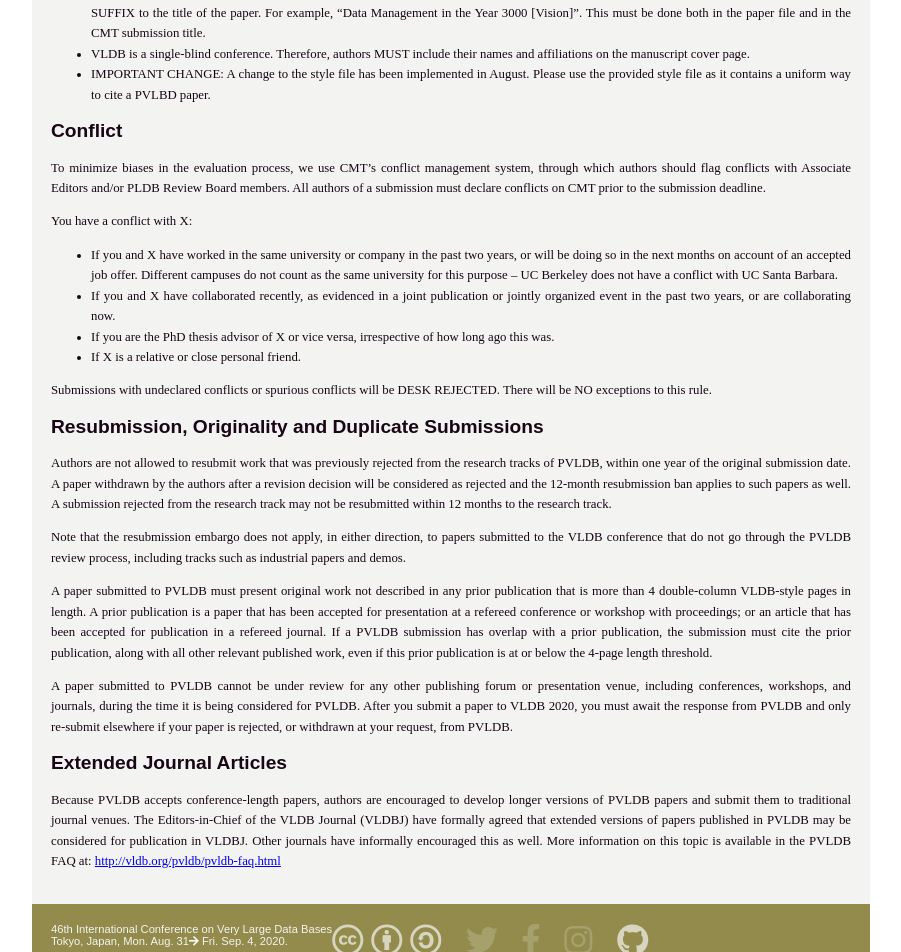
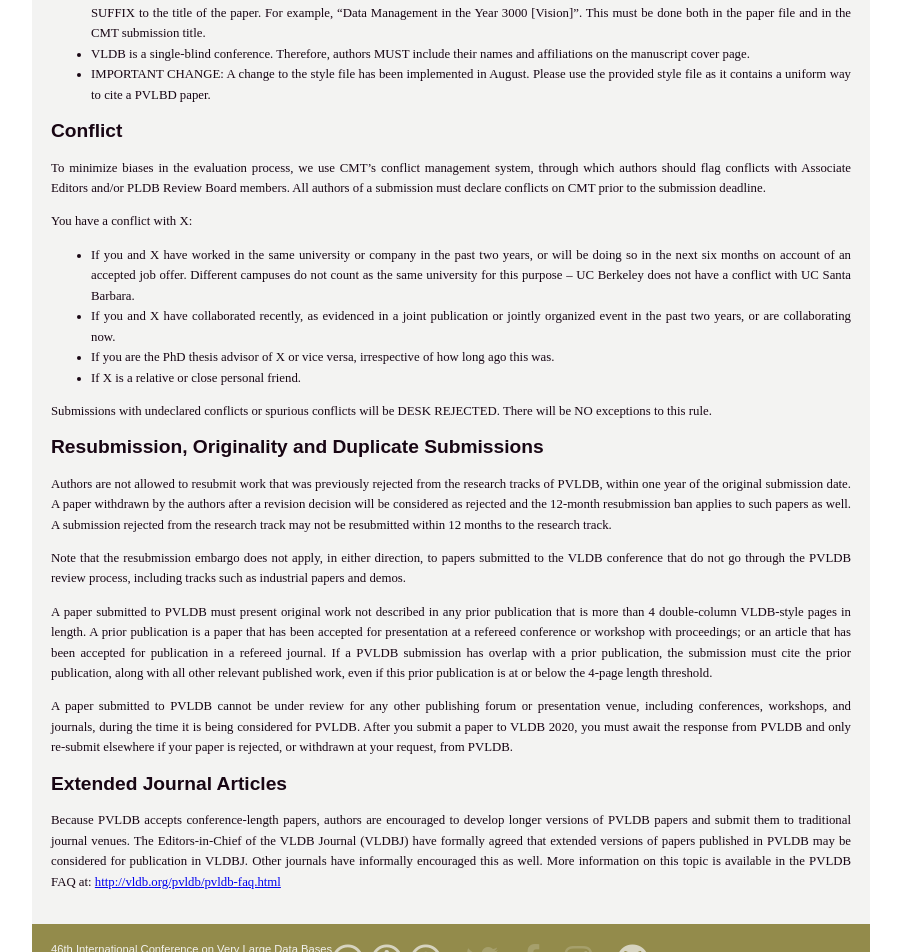
Before and after one commit to VLDB2020/developer-preview, a Jekyll site: the page built from submission-guidelines.md, in a window 1280 px wide. Shown: the part 2502-3454 px from the top of the page, without its empty margins (189-1090 px from the left). Built offline with Jekyll 4.4.1, drawn with Linux system fonts in a browser that asks for light colours; nearby versions of some CDN libraries; some web fonts are replaced; comment, search, counter and statistics services are not loaded.

Commit message:
add sponsorship and some updates

```diff
--- a/_includes/submenu.html
+++ b/_includes/submenu.html
@@ -32,7 +32,9 @@
             </svg>
         </div>
     </div>
-    <div class="submenu-item link-disable">Sponsorship Benefits</div>
+    <a href="sponsorship.html">
+        <div class="submenu-item">Sponsorship Opportunities</div>
+    </a>
     <hr>
     <div class="submenu-item link-disable">Our Sponsors</div>
 </div>
--- a/submission-guidelines.md
+++ b/submission-guidelines.md
@@ -36,7 +36,7 @@
 
 You have a conflict with X:
 
-- If you and X have worked in the same university or company in the past two years, or will be doing so in the next months on account of an accepted job offer. Different campuses do not count as the same university for this purpose -- UC Berkeley does not have a conflict with UC Santa Barbara.
+- If you and X have worked in the same university or company in the past two years, or will be doing so in the next six months on account of an accepted job offer. Different campuses do not count as the same university for this purpose -- UC Berkeley does not have a conflict with UC Santa Barbara.
 - If you and X have collaborated recently, as evidenced in a joint publication or jointly organized event in the past two years, or are collaborating now.
 - If you are the PhD thesis advisor of X or vice versa, irrespective of how long ago this was.
 - If X is a relative or close personal friend.
```
Also changed, not shown: officers.md (+1 -0 lines), sponsorship.md (added, +25 -0 lines), assets/media/keio-plaza.jpg (added), 2 other files.
